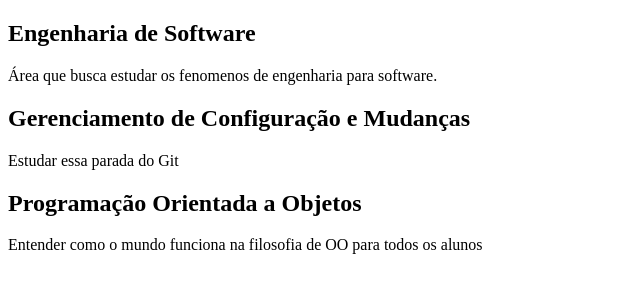
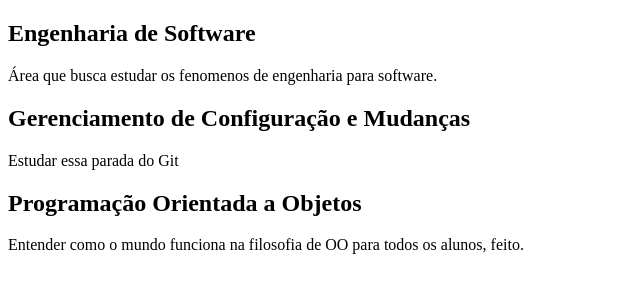
Before and after one commit to thiagosoara/ing, a plain HTML site: page index.html in a window 1280 px wide. Shown: the full height of the page, 0-640 px from the left. Drawn offline with Linux system fonts and the light colour scheme.

Commit message:
testando Closes #2

```diff
--- a/index.html
+++ b/index.html
@@ -21,7 +21,7 @@
         </article>
         <article>
             <h2>Programação Orientada a Objetos</h2>
-            <p>Entender como o mundo funciona na filosofia de OO para todos os alunos</p>
+            <p>Entender como o mundo funciona na filosofia de OO para todos os alunos, feito.</p>
         </article>
     </main>
 </body>
```
